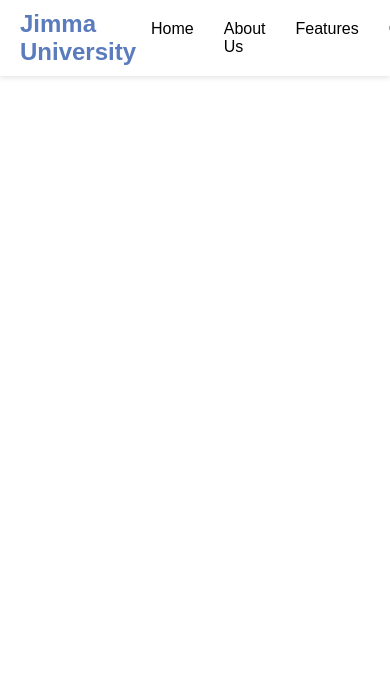
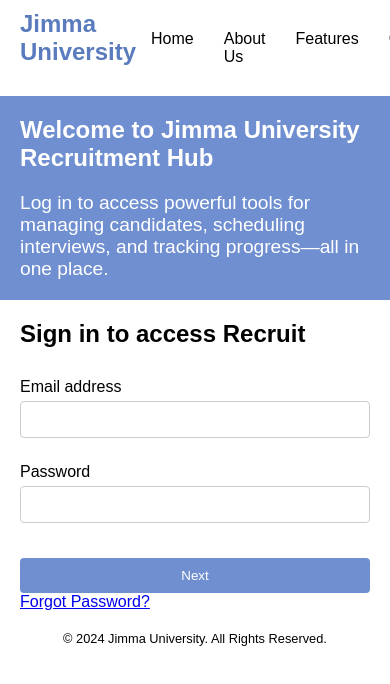
Before and after one commit to eldianak21/Last-Project, a React (Vite) app in the folder Recruitment-System/recruitment-system/: page /login in a window 390 px wide. Shown: the top 684 px of the page. Built offline with nearby package versions, Linux system fonts and the light colour scheme.

Commit message:
some changes

```diff
--- a/Recruitment-System/recruitment-system/src/App.jsx
+++ b/Recruitment-System/recruitment-system/src/App.jsx
@@ -6,15 +6,19 @@
 import Home from './components/Home/Home';
 import About from './components/About/About';
 import SignUp from './Auth/SignUp';
+import Login from './Auth/Login';
+import ForgotPassword from './Auth/ForgotPassword';
 
 const App = () => {
     return (
         <Router>
             <Header /> {/* Header component is constant across all pages */}
             <Routes>
-                <Route path="/" element={<Home/>} /> {/* Home page */}
+                <Route path="/home" element={<Home/>} /> {/* Home page */}
                 <Route path="/about" element={<About />} /> {/* About page */}
                 <Route path="/sign-up" element={<SignUp/> } />
+                <Route path="/login" element={<Login/> } />
+                <Route path="/forgot-password" element={<ForgotPassword/> } />
                 {/* Add more routes as needed */}
             </Routes>
         </Router>
--- a/Recruitment-System/recruitment-system/src/Auth/ForgotPassword.css
+++ b/Recruitment-System/recruitment-system/src/Auth/ForgotPassword.css
@@ -0,0 +1,94 @@
+body, html {
+    margin: 0;
+    padding: 0;
+    height: 100%;
+    font-family: Arial, sans-serif;
+}
+
+.container {
+    display: flex;
+    height: 100vh;
+}
+
+.left-section {
+    flex: 40%; /* 40% width */
+    background-color: #708FD0; /* Updated color */
+    color: white;
+    padding: 40px;
+    display: flex;
+    flex-direction: column;
+    justify-content: center; /* Center content vertically */
+}
+
+.left-section h1 {
+    margin-bottom: 20px;
+}
+
+.left-section p {
+    font-size: 1.2em;
+}
+
+.right-section {
+    flex: 60%; /* 60% width */
+    background-color: white;
+    padding: 40px;
+    display: flex;
+    flex-direction: column;
+    justify-content: center; /* Center content vertically */
+}
+
+h1 {
+    margin-bottom: 20px;
+    font-size: 24px;
+    text-align: left; /* Align left for form section */
+}
+
+.login-form {
+    display: flex;
+    flex-direction: column;
+    width: 100%;
+    max-width: 400px; /* Set a max width */
+}
+
+.login-form label {
+    margin-top: 10px;
+}
+
+.login-form input {
+    padding: 10px;
+    margin-top: 5px;
+    margin-bottom: 15px;
+    border: 1px solid #ccc;
+    border-radius: 4px;
+}
+
+.next-button {
+    padding: 10px;
+    background-color: #708FD0; /* Button color */
+    color: white;
+    border: none;
+    border-radius: 4px;
+    cursor: pointer;
+}
+
+.next-button:hover {
+    background-color: #5a7bbd; /* Darker shade for hover */
+}
+
+/* Media Query for Mobile Devices */
+@media (max-width: 768px) {
+    .container {
+        flex-direction: column; /* Stack sections vertically */
+        height: auto; /* Allow height to adjust */
+    }
+
+    .left-section,
+    .right-section {
+        flex: 100%; /* Full width on mobile */
+        padding: 20px; /* Adjust padding for smaller screens */
+    }
+
+    .login-form {
+        max-width: 100%; /* Allow full width in mobile view */
+    }
+}
--- a/Recruitment-System/recruitment-system/src/Auth/ForgotPassword.jsx
+++ b/Recruitment-System/recruitment-system/src/Auth/ForgotPassword.jsx
@@ -1,6 +1,5 @@
-// ForgotPassword.js
 import React from 'react';
-import './SignIn.css';
+import './ForgotPassword.css';
 
 const ForgotPassword = () => {
     const handleResetPassword = (e) => {
@@ -9,7 +8,12 @@
     };
 
     return (
-        <div className="login-container">
+        <div className="container">
+            <div className="left-section">
+                <h1>Welcome to Jimma University Recruitment Hub</h1>
+                <p>Log in to access powerful tools for managing candidates, scheduling interviews, and tracking progress—all in one place.</p>
+            </div>
+            <div className="right-section">
                 <h1>Reset Password</h1>
                 <form className="login-form" onSubmit={handleResetPassword}>
                     <label htmlFor="email">Email address</label>
@@ -17,6 +21,7 @@
                     <button type="submit" className="next-button">Send Reset Link</button>
                 </form>
             </div>
+        </div>
     );
 };
 
--- a/Recruitment-System/recruitment-system/src/Auth/Login.css
+++ b/Recruitment-System/recruitment-system/src/Auth/Login.css
@@ -5,27 +5,49 @@
     font-family: Arial, sans-serif;
 }
 
-.login-container {
+.container {
+    display: flex;
+    height: 100vh;
+}
+
+.left-section {
+    flex: 40%; /* 40% width */
+    background-color: #708FD0; /* Updated color */
+    color: white;
+    padding: 40px;
     display: flex;
     flex-direction: column;
     justify-content: center;
-    align-items: center;
-    height: 100vh;
-    padding: 20px;
-    background-color: #f9f9f9; /* Light background color */
+}
+
+.left-section h1 {
+    margin-bottom: 20px;
+}
+
+.left-section p {
+    font-size: 1.2em;
+}
+
+.right-section {
+    flex: 60%; /* 60% width */
+    background-color: white;
+    padding: 40px;
+    display: flex;
+    flex-direction: column;
+    justify-content: center;
 }
 
 h1 {
     margin-bottom: 20px;
     font-size: 24px;
-    text-align: center;
+    text-align: left; /* Align left for consistency */
 }
 
 .login-form {
     display: flex;
     flex-direction: column;
     width: 100%;
-    max-width: 400px; /* Set a max width */
+    max-width: 700px; /* Set a max width */
 }
 
 .login-form label {
@@ -72,3 +94,28 @@
 footer a:hover {
     text-decoration: underline;
 }
+
+/* Media Query for Mobile Devices */
+@media (max-width: 768px) {
+    .container {
+        flex-direction: column; /* Stack sections vertically */
+        height: auto; /* Allow height to adjust */
+    }
+
+    .left-section,
+    .right-section {
+        flex: 100%; /* Full width on mobile */
+        padding: 20px; /* Adjust padding for smaller screens */
+    }
+
+    .left-section h1 {
+        font-size: 1.5em; /* Slightly smaller font size */
+    }
+
+    .login-form {
+        max-width: 100%; /* Allow full width in mobile view */
+    }
+}
+.forgot-password{
+    align-items: center;
+}
--- a/Recruitment-System/recruitment-system/src/Auth/Login.jsx
+++ b/Recruitment-System/recruitment-system/src/Auth/Login.jsx
@@ -1,14 +1,14 @@
 import React from 'react';
-import './Login.css'; // Make sure to create this CSS file
+import './Login.css';
 
 const Login = () => {
-    const handleGoogleSignIn = () => {
-        // This function should handle Google sign-in
-        window.open("https://accounts.google.com/o/oauth2/auth?client_id=YOUR_CLIENT_ID&redirect_uri=YOUR_REDIRECT_URI&response_type=token&scope=email", "_self");
-    };
-
     return (
-        <div className="login-container">
+        <div className="container">
+            <div className="left-section">
+                <h1>Welcome to Jimma University Recruitment Hub</h1>
+                <p>Log in to access powerful tools for managing candidates, scheduling interviews, and tracking progress—all in one place.</p>
+            </div>
+            <div className="right-section">
                 <h1>Sign in to access Recruit</h1>
                 <form className="login-form">
                     <label htmlFor="email">Email address</label>
@@ -19,16 +19,14 @@
                     <button type="submit" className="next-button">Next</button>
                 </form>
 
-            <div className="social-login">
-                <p>OR Sign in using</p>
-                <button onClick={handleGoogleSignIn} className="google-sign-in">
-                    <span className="material-icons" style={{ fontSize: '20px' }}>google</span>
-                </button>
+                <div className="forgot-password">
+                    <p><a href="/forgot-password">Forgot Password?</a></p>
                 </div>
 
                 <footer>
-                <p>Already have an account? <a href="/signup">Sign up</a></p>
+                    <p>© 2024 Jimma University. All Rights Reserved.</p>
                 </footer>
+            </div>
         </div>
     );
 };
--- a/Recruitment-System/recruitment-system/src/Auth/SignUp.css
+++ b/Recruitment-System/recruitment-system/src/Auth/SignUp.css
@@ -53,6 +53,7 @@
 .login-form {
   display: flex;
   flex-direction: column;
+  max-width: 700px;
 }
 
 .login-form label {
@@ -91,3 +92,43 @@
   font-size: 0.8em;
   text-align: center;
 }
+
+.login-redirect {
+  margin-top: 20px;
+  text-align: center;
+}
+
+.login-button button {
+  padding: 10px 15px;
+  background-color: #5a7bbd; /* Style the button */
+  color: white;
+  border: none;
+  border-radius: 4px;
+  cursor: pointer;
+}
+
+.login-button button:hover {
+  background-color: #708FD0; /* Darker shade for hover */
+}
+
+/* Media Query for Mobile Devices */
+@media (max-width: 768px) {
+  .container {
+      flex-direction: column; /* Stack sections vertically */
+      height: auto; /* Allow height to adjust */
+  }
+
+  .left-section,
+  .right-section {
+      flex: 100%; /* Full width on mobile */
+      padding: 20px; /* Adjust padding for smaller screens */
+  }
+
+  .left-section h1 {
+      font-size: 1.5em; /* Slightly smaller font size */
+  }
+
+  .login-form {
+      max-width: 100%; /* Allow full width in mobile view */
+  }
+}
--- a/Recruitment-System/recruitment-system/src/Auth/SignUp.jsx
+++ b/Recruitment-System/recruitment-system/src/Auth/SignUp.jsx
@@ -1,12 +1,8 @@
 import React from 'react';
+import { Link } from 'react-router-dom';
 import './SignUp.css';
 
 const SignUp = () => {
-    const handleGoogleSignIn = () => {
-        // This function should handle Google sign-in
-        window.open("https://accounts.google.com/o/oauth2/auth?client_id=YOUR_CLIENT_ID&redirect_uri=YOUR_REDIRECT_URI&response_type=token&scope=email", "_self");
-    };
-
     return (
         <div className="container">
             <div className="left-section">
@@ -37,12 +33,11 @@
                     <button type="submit">SIGN IN</button>
                 </form>
 
-                <div className="social-login">
-                    <p>OR Sign in using</p>
-                    <button onClick={handleGoogleSignIn} className="google-sign-in">
-                        <span className="material-icons" style={{ marginRight: '8px' }}>login</span>
-                        Sign in with Google
-                    </button>
+                <div className="login-redirect">
+                    <p>Already have an account?</p>
+                    <Link to="/login" className="login-button">
+                        <button>Login</button>
+                    </Link>
                 </div>
 
                 <footer>
```
Lines whose indentation alone changed are shown as unchanged.
